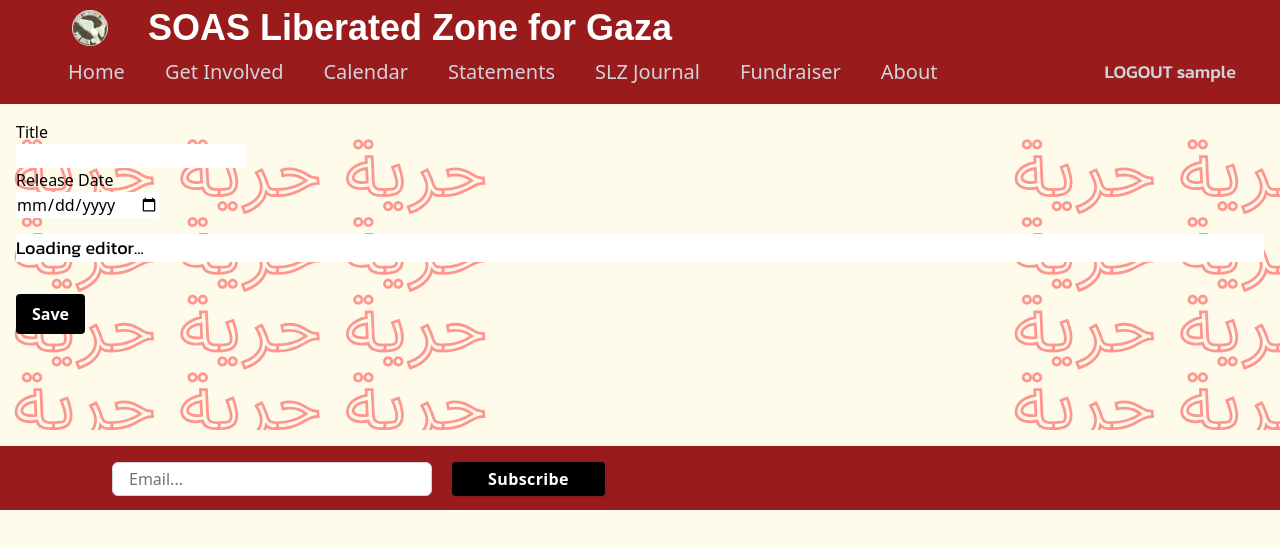
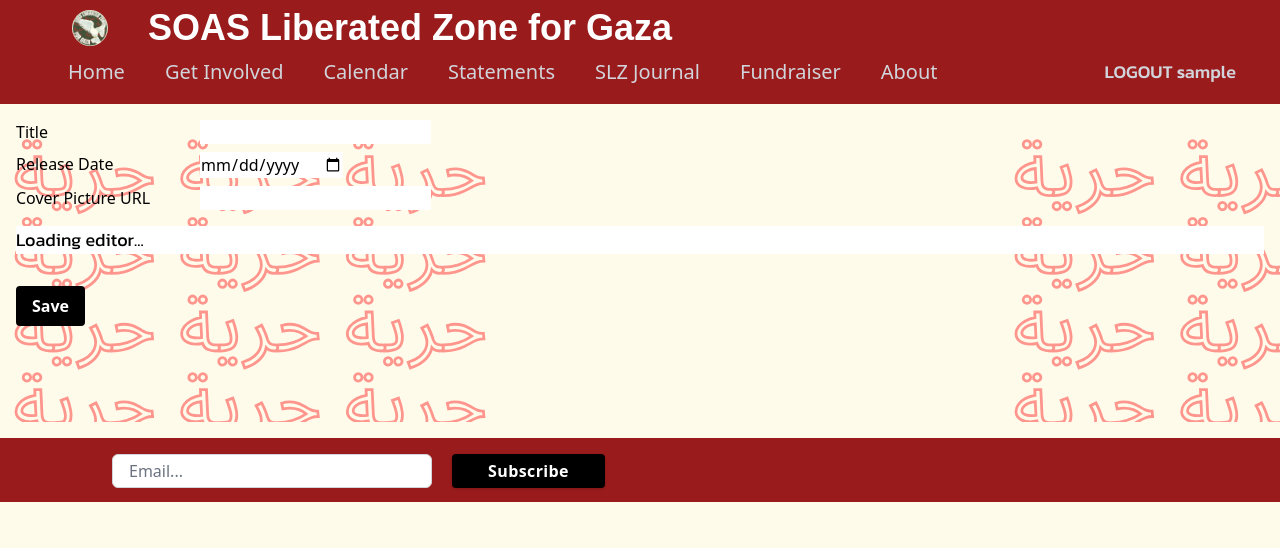
Before and after one commit to adilkhan49/soas-liberated-zone, a React (Vite) app in the folder frontend/: page /journal/1/edit in a window 1280 px wide. Shown: the top 548 px of the page. Built offline with nearby package versions, Linux system fonts and the light colour scheme; no server answers; sample sign-in values are in the browser's storage; a web font is replaced by a local one.

Commit message:
add cover picture url to edit post and update alignment

```diff
--- a/frontend/src/components/editPost.jsx
+++ b/frontend/src/components/editPost.jsx
@@ -54,6 +54,7 @@ class Editor extends Component {
                 author: data.author,
                 markdown: data.body,
                 release_date: data.release_date,
+                cover_picture_url: data.cover_picture_url
 
             });
         } catch (error) {
@@ -71,7 +72,7 @@ class Editor extends Component {
     async handleSave(event) {
         event.preventDefault();
 
-        const { title, author, markdown, release_date } = this.state;
+        const { title, author, markdown, release_date, cover_picture_url } = this.state;
         const { postId } = this.props; // Access postId from props
 
         try {
@@ -88,6 +89,7 @@ class Editor extends Component {
                     author: author,
                     body: markdown,
                     release_date: release_date,
+                    cover_picture_url: cover_picture_url,
                 }),
             });
 
@@ -104,13 +106,13 @@ class Editor extends Component {
     }
 
     render() {
-      const { title, author, markdown, release_date } = this.state;
+      const { title, author, markdown, release_date, cover_picture_url } = this.state;
 
       return (
           <div className="m-4 pb-20">
               <form onSubmit={this.handleSave}>
-                  <div>
-                      <label className="block">Title</label>
+                 <div class="flex flex-row gap gap-10 my-2">
+                    <label className="w-36">Title</label>
                       <input
                           type="text"
                           name="title"
@@ -119,8 +121,9 @@ class Editor extends Component {
                           required
                       />
                   </div>
-                  <div>
-                      <label className="block">Release Date</label>
+
+                  <div class="flex flex-row gap gap-10 my-2">
+                     <label className="w-36">Release Date</label>
                       <input
                           type="date"
                           name="release_date"
@@ -128,6 +131,17 @@ class Editor extends Component {
                           onChange={this.handleChange}
                       />
                   </div>
+
+                  <div class="flex flex-row gap gap-10 my-2">
+                      <label className="w-36">Cover Picture URL</label>
+                      <input
+                          type="text"
+                          name="cover_picture_url"
+                          value={cover_picture_url}
+                          onChange={this.handleChange}
+                      />
+                  </div>
+
               </form>
               <div className="bg-white container my-4">
                   {markdown ? ( // Render MDXEditor only when markdown is available
```
